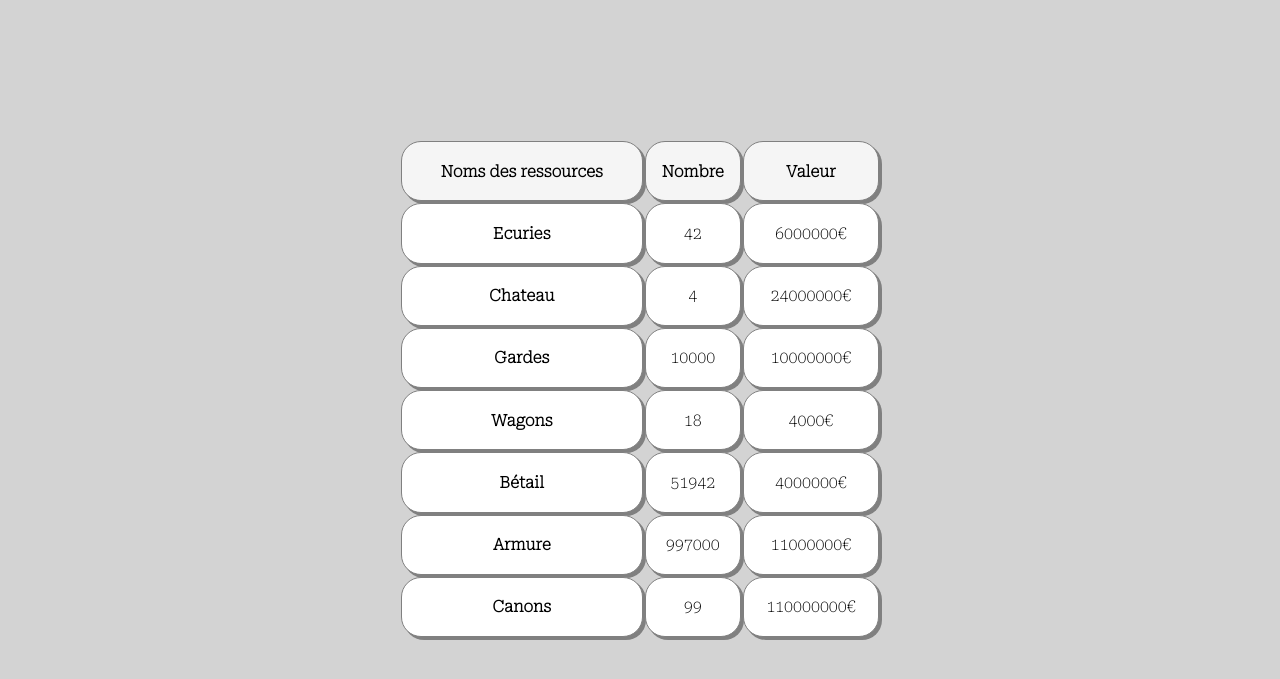
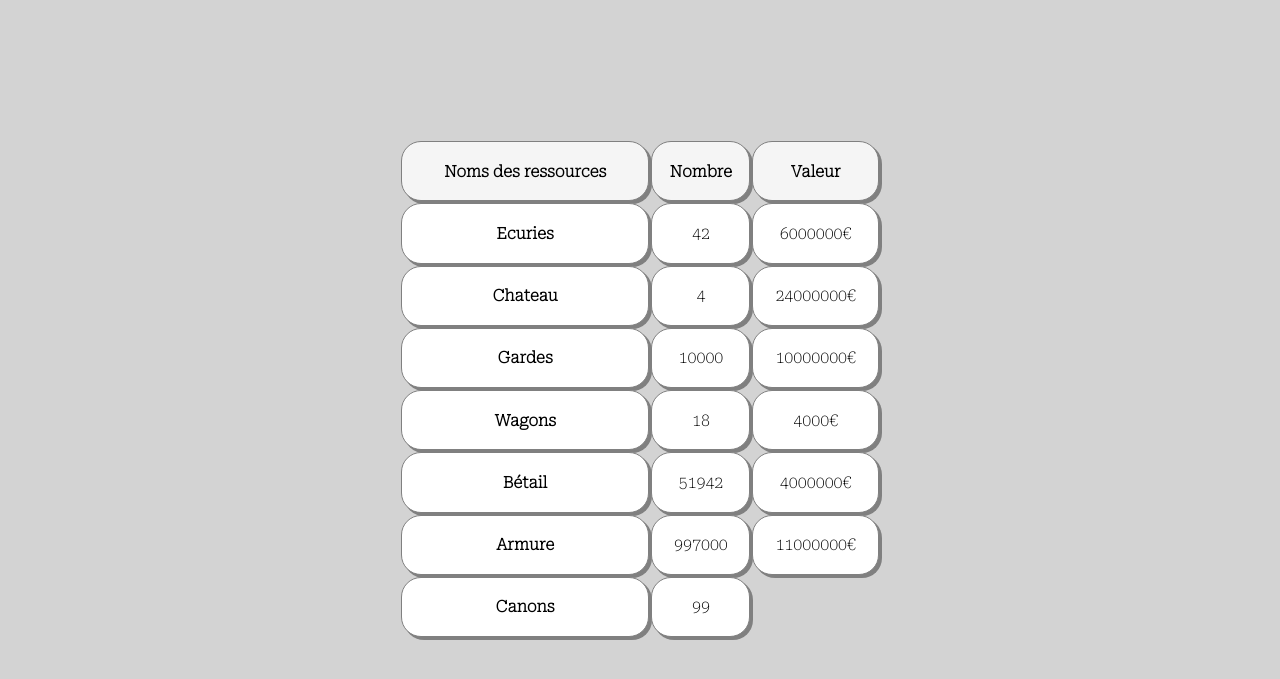
Before and after one commit to Gearted/Projetwildcodeschool, a plain HTML site: page assets.html in a window 1280 px wide. Shown: the part 133-812 px from the top of the page. Drawn offline with Linux system fonts and the light colour scheme.

Commit message:
Update assets.html

```diff
--- a/assets.html
+++ b/assets.html
@@ -60,7 +60,7 @@
               <tr>
                 <td><strong>Canons</strong></td>
                 <td>99</td>
-                <td>110000000€</td>
+
               </tr>
           </table>
     </section>
```
